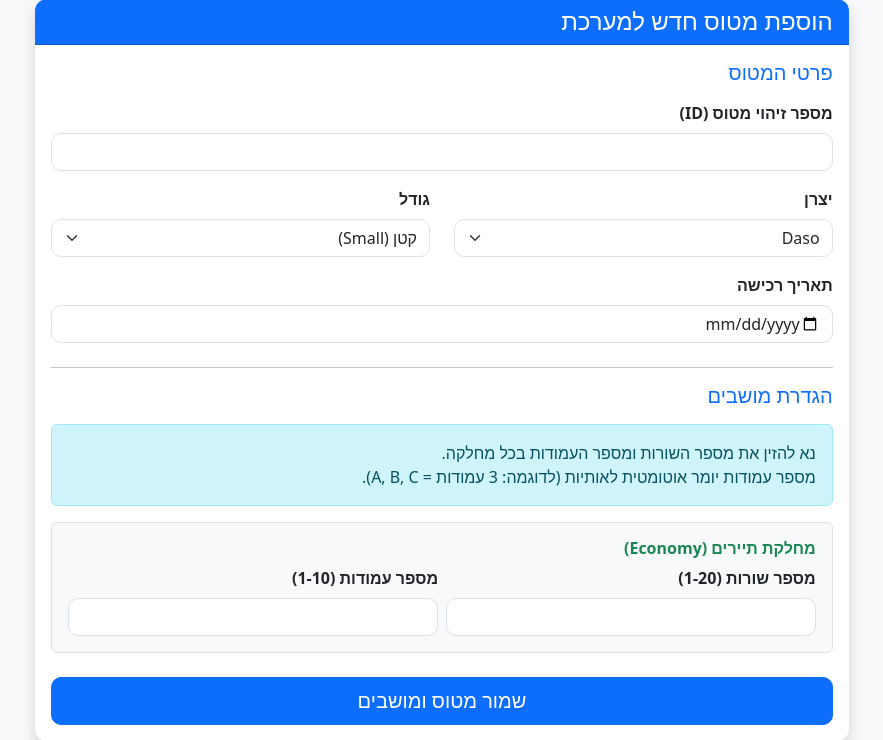
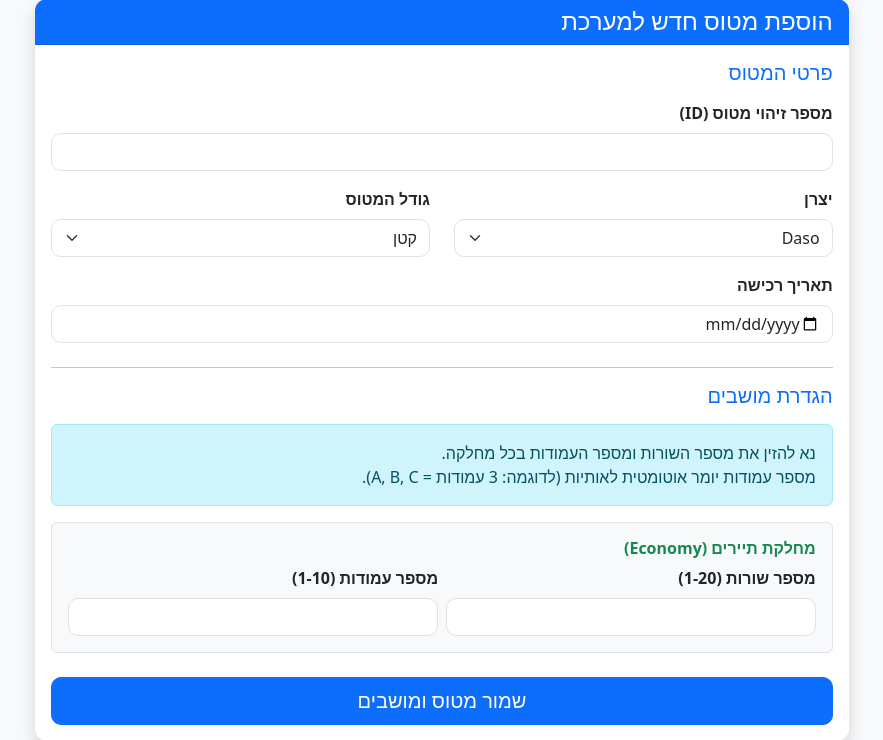
Before and after one commit to imrirong/flytau, a Python web app: template templates/add_aircraft.html in a window 1280 px wide. Shown: the part 145-885 px from the top of the page, without its empty margins (198-1081 px from the left). Run offline with Jinja, Linux system fonts and the light colour scheme; the template is opened without the code that fills it, so the values that code supplies are empty.

Commit message:
add_aircraft.html

```diff
--- a/templates/add_aircraft.html
+++ b/templates/add_aircraft.html
@@ -45,10 +45,10 @@
                             </select>
                         </div>
                         <div class="col-md-6">
-                            <label class="form-label fw-bold">גודל</label>
+                            <label class="form-label fw-bold">גודל המטוס</label>
                             <select name="size" id="sizeSelect" class="form-select" required onchange="toggleSeatConfig()">
-                                <option value="Small">קטן (Small)</option>
-                                <option value="Big">גדול (Big)</option>
+                                <option value="Small">קטן</option>
+                                <option value="Big">גדול</option>
                             </select>
                         </div>
                     </div>
@@ -68,7 +68,7 @@
                     </div>
 
                     <div id="businessConfig" style="display: none;" class="p-3 mb-3 bg-light border rounded">
-                        <h6 class="fw-bold text-warning">מחלקה ראשונה / עסקים (Business)</h6>
+                        <h6 class="fw-bold text-warning">מחלקת עסקים (Business)</h6>
                         <div class="row g-2">
                             <div class="col-md-6">
                                 <label class="form-label">מספר שורות (1-20)</label>
```
